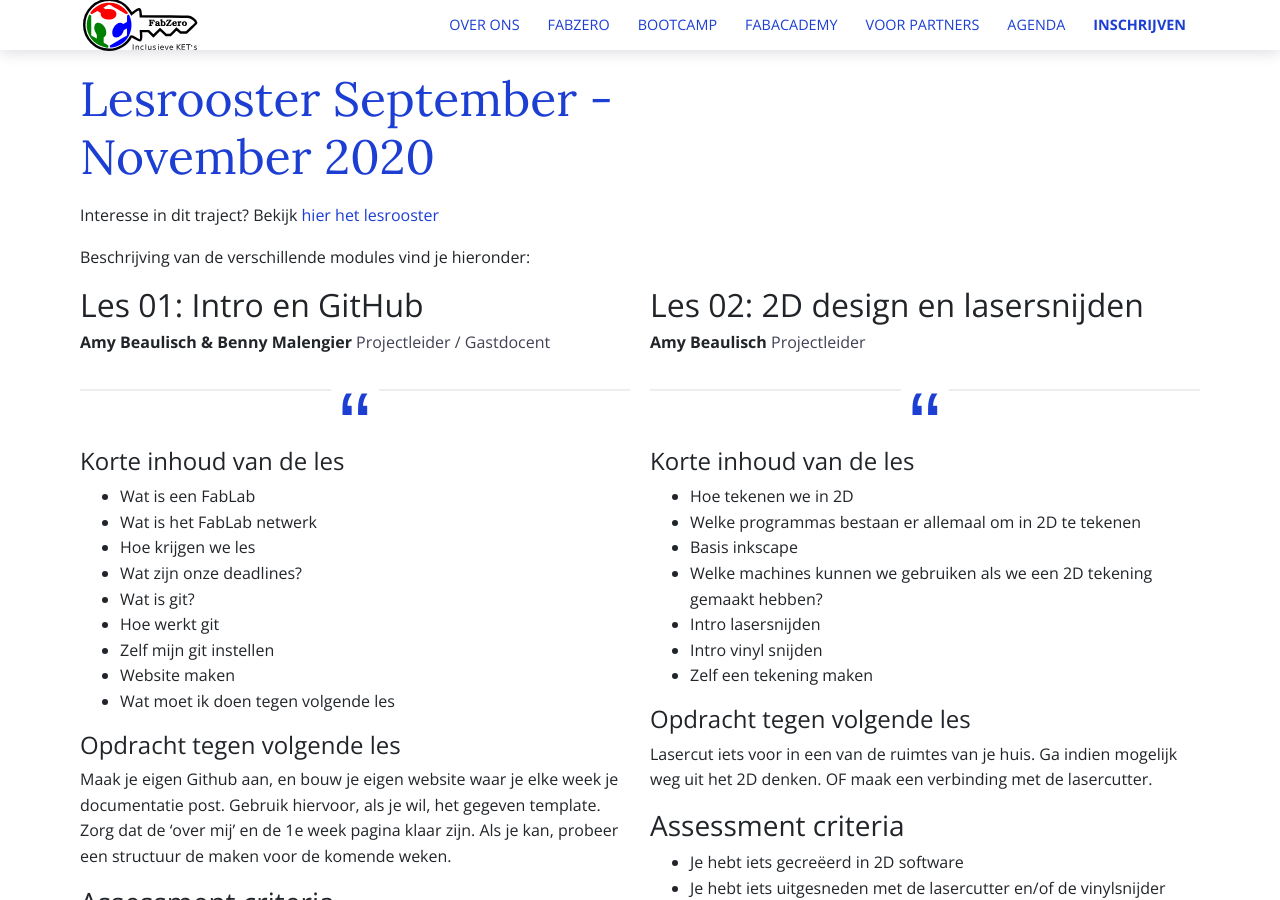
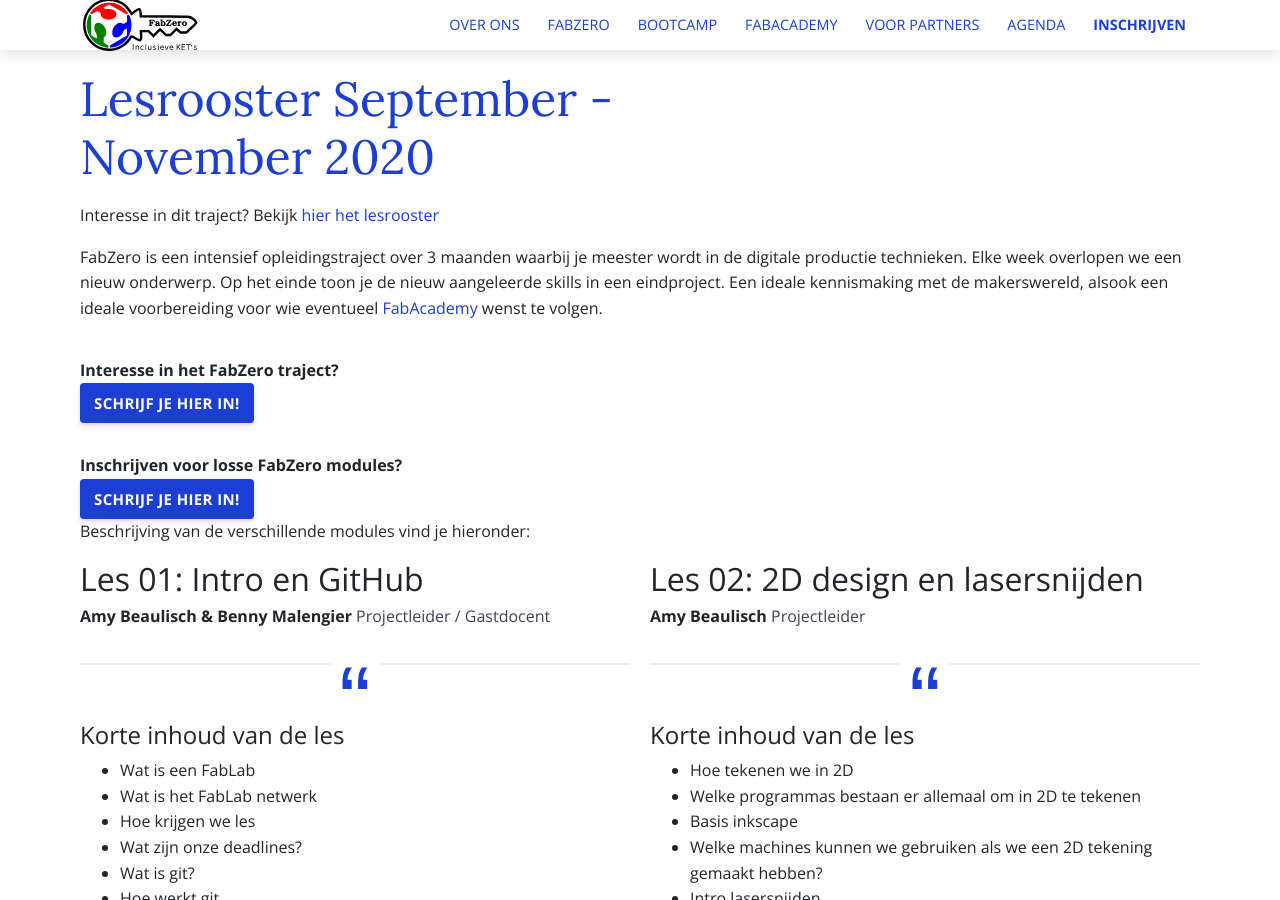
Before and after one commit to IngegnoMakerSpace/inclusievekets, a Jekyll site: the page built from _pages/deelnemers.md, in a window 1280 px wide and 900 px high. Built offline with Jekyll 4.4.1, drawn with Linux system fonts in a browser that asks for light colours.

Commit message:
inschrijving aanwezig

```diff
--- a/_pages/deelnemers.md
+++ b/_pages/deelnemers.md
@@ -15,39 +15,70 @@
   </div>
 </div>
 
- <div class="container">
-    <div class="row">
-      <div class="col-12">
-          <p>Interesse in dit traject? Bekijk <a href="https://docs.google.com/document/d/1DucMCjWVHR8D1l0FuArCIeSvFnDv3c6iqvw0pisUhcM/edit?usp=sharing"> hier het lesrooster</a></p>
-          <p>Beschrijving van de verschillende modules vind je hieronder:</p>
+<div class="container">
+<div class="row">
+<div class="col-12">
+<p>Interesse in dit traject? Bekijk <a href="https://docs.google.com/document/d/1DucMCjWVHR8D1l0FuArCIeSvFnDv3c6iqvw0pisUhcM/edit?usp=sharing"> hier het lesrooster</a></p>
+<p>FabZero is een intensief opleidingstraject over 3 maanden waarbij je meester wordt in de digitale productie technieken. Elke week overlopen we een nieuw onderwerp. Op het einde toon je de nieuw aangeleerde skills in een eindproject. Een ideale kennismaking met de makerswereld, alsook een ideale voorbereiding voor wie eventueel <a href="{{ site.baseurl}}/fabacademy">FabAcademy</a> wenst te volgen.</p>
 
-      </div>
-    </div>
-  </div>
+</div>
+</div>
+</div>
+
+<!-- link om in te schrijven -->
+<div class="container pt-2">
+<div class="call">
+<div class="call-box-top">
+<div class="call-phone"><strong>Interesse in het FabZero traject? </strong>  </div>
+</div>
+<div class="call-box-bottom">
+<a href="https://forms.gle/o5JxSYZLGWUzDiJZ8" class="button">Schrijf je hier in!</a>
+</div>
+</div>
+</div>
+
+<div class="container pt-3">
+<div class="call">
+<div class="call-box-top">
+<div class="call-phone"><strong>Inschrijven voor losse FabZero modules? </strong>  </div>
+</div>
+<div class="call-box-bottom">
+<a href="https://forms.gle/3Tgr9H4MXWxfjyFk9" class="button">Schrijf je hier in!</a>
+</div>
+</div>
+</div>
 
 
+<div class="container">
+<div class="row">
+<div class="col-12">
+<p>Beschrijving van de verschillende modules vind je hieronder:</p>
+</div>
+</div>
+</div>
+
 <div class="container pb-6">
-  <div class="row">
-    {% assign sorted_lessons = site.lesinhouden | sort: 'title' %}
-    {% for les in sorted_lessons %}
-    {% if les.show == nil or les.show %}
-    <div class="col-12 col-md-6 mb-2 ">
-      <div class="testimonials testimonials-summary">
-        <div class="testimonials-meta">
-          <h2 class="testimonials-title">{{ les.title }}</h2>
-          <p class="testimonials-name">{{ les.name }}</p>
-          <p class="testimonials-jobtitle">{{ les.jobtitle }}</p>
-        </div>
-        {% if les.only_excerpt == true %}
-        <div class="testimonials-content">{{ les.excerpt }}</div>
-        {% else %}
-        <div class="testimonials-content">{{ les.content }}</div>
-        {% endif %}
-      </div>
-    </div>
-    {% endif %}
-    {% endfor %}
-  </div>
+<div class="row">
+{% assign sorted_lessons = site.lesinhouden | sort: 'title' %}
+{% for les in sorted_lessons %}
+{% if les.show == nil or les.show %}
+<div class="col-12 col-md-6 mb-2 ">
+<div class="testimonials testimonials-summary">
+<div class="testimonials-meta">
+<h2 class="testimonials-title">{{ les.title }}</h2>
+<p class="testimonials-name">{{ les.name }}</p>
+<p class="testimonials-jobtitle">{{ les.jobtitle }}</p>
+</div>
+{% if les.only_excerpt == true %}
+<div class="testimonials-content">{{ les.excerpt }}</div>
+{% else %}
+<div class="testimonials-content">{{ les.content }}</div>
+{% endif %}
+</div>
+</div>
+{% endif %}
+{% endfor %}
+</div>
 </div>
 
 
```
